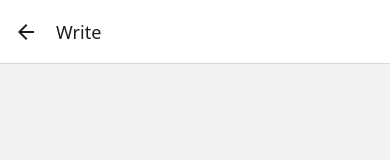
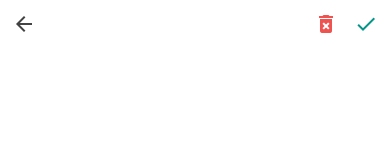
Before and after one commit to SilverStarGo/DayLogApp, a React Native app: screen /Write in a window 390 px wide. Shown: the top 160 px of the page. Built offline with nearby package versions, Linux system fonts and the light colour scheme.

Commit message:
write screen 헤더 UI 준비, write button 기능 구현

```diff
--- /dev/null
+++ b/components/FloatingWriteButton.js
@@ -0,0 +1,63 @@
+import { useNavigation } from '@react-navigation/native';
+import React from 'react';
+import { View, Platform, Pressable, StyleSheet } from 'react-native';
+import Icon from 'react-native-vector-icons/MaterialIcons';
+
+function FloatingWriteButton () {
+    const navigation = useNavigation();
+    const onPress = () => {
+        navigation.navigate('Write');
+    };
+
+    return (
+        <View style={styles.wrapper}>
+            <Pressable
+                style={({pressed}) => [
+                    styles.button,
+                    Platform.OS === 'ios' && {
+                        opacity: pressed ? 0.6 : 1,
+                    },
+                ]}
+                android_ripple={{color: 'white'}}
+                onPress={onPress}
+            >
+                <Icon name="add" size={24} style={styles.icon} />
+            </Pressable>
+        </View>
+    );
+}
+
+const styles = StyleSheet.create({
+    wrapper: {
+        position: 'absolute',
+        bottom: 16,
+        right: 16,
+        width: 56,
+        height: 56,
+        borderRadius: 28,
+        // IOS 전용 그림자 설정
+        shadowColor: '#4d4d4d',
+        shadowOffset: {width: 0, height: 4},
+        shadowOpacity: 0.3,
+        shadowRadius: 4,
+        // 안드로이드 전용 그림자 설정
+        elevation: 5,
+        // 안드로이드에서 물결 효과가 영역 밖으로 나가지 않도록 설정
+
+        // IOS에서는 overflow가 hidden일 경우 그림자가 보여지지 않음
+        overflow: Platform.select({android: 'hidden'}),
+    },
+    button: {
+        width: 56,
+        height: 56,
+        borderRadius: 28,
+        backgroundColor: '#fecc5eff',
+        justifyContent: 'center',
+        alignItems: 'center',
+    },
+    icon: {
+        color: 'white',
+    },
+});
+
+export default FloatingWriteButton;
--- /dev/null
+++ b/components/TransparentCircleButton.js
@@ -0,0 +1,47 @@
+import { Platform, Pressable, StyleSheet, View } from 'react-native';
+import React from 'react';
+import Icon  from 'react-native-vector-icons/MaterialIcons';
+
+function TransparentCircleButton({name, color, hasMarginRight, onPress}) {
+  return (
+    <View
+        style={[styles.iconButtonWrapper, hasMarginRight && styles.rightMargin]}
+    >
+        <Pressable
+            style={({pressed}) => [
+                styles.iconButton,
+                Platform.OS === 'ios' &&
+                    pressed && {
+                        backgroundColor: '#efefef',
+                    },
+            ]}
+            onPress={onPress}
+            android_ripple={{color: '#ededed'}}
+        >
+            <Icon name={name} size={24} color={color} />
+        </Pressable>
+    </View>
+  );
+}
+
+const styles = StyleSheet.create({
+    iconButtonWrapper: {
+        width: 32,
+        height: 32,
+        borderRadius: 16,
+        overflow: 'hidden',
+    },
+    iconButton: {
+        alignItems: 'center',
+        justifyContent: 'center',
+        width: 32,
+        height: 32,
+        borderRadius: 16,
+    },
+
+    rightMargin: {
+        marginRight: 8,
+    },
+});
+
+export default TransparentCircleButton;
--- /dev/null
+++ b/components/WriteHeader.js
@@ -0,0 +1,50 @@
+import { StyleSheet, View } from 'react-native';
+import React from 'react';
+import { useNavigation } from '@react-navigation/native';
+import TransparentCircleButton from './TransparentCircleButton';
+
+function WriteHeader () {
+    const navigation = useNavigation();
+    const onGoBack = () => {
+        navigation.pop();
+    };
+    return (
+        <View style={styles.block}>
+            <View style={styles.iconButtonWrapper}>
+                <TransparentCircleButton
+                    onPress={onGoBack}
+                    name="arrow-back"
+                    color="#424242"
+                />
+            </View>
+            <View style={styles.buttons}>
+                <TransparentCircleButton
+                    name="delete-forever"
+                    color="#ef5350"
+                    hasMarginRight
+                />
+
+                <TransparentCircleButton
+                    name="check"
+                    color="#009688"
+                />
+            </View>
+        </View>
+    );
+}
+
+const styles = StyleSheet.create({
+    block: {
+        height: 48,
+        paddingHorizontal: 8,
+        flexDirection: 'row',
+        alignItems: 'center',
+        justifyContent: 'space-between',
+    },
+    buttons: {
+        flexDirection: 'row',
+        alignItems: 'center',
+    },
+});
+
+export default WriteHeader;
--- a/screens/FeedsScreen.js
+++ b/screens/FeedsScreen.js
@@ -1,26 +1,18 @@
-import React, {useContext} from 'react';
-import { StyleSheet, View, TextInput } from 'react-native'
-import LogContext from '../contexts/LogContext';
+import React from 'react';
+import { StyleSheet, View} from 'react-native';
+import FloatingWriteButton from '../components/FloatingWriteButton';
 
 function FeedsScreen() {
-  const {text, setText} = useContext(LogContext);
-
   return (
     <View style={styles.block}>
-      <TextInput
-        value={text}
-        onChangeText={setText}
-        placeholder="텍스트를 입력하세요."
-        style={styles.input}
-      />
+      <FloatingWriteButton />
     </View>
   );
 }
 
 const styles = StyleSheet.create({
-  input: {
-    padding: 16,
-    backgroundColor: 'white',
+  block: {
+    flex: 1,
   },
 });
 
--- a/screens/RootStack.js
+++ b/screens/RootStack.js
@@ -16,6 +16,7 @@
             <Stack.Screen
                 name='Write'
                 component={WriteScreen}
+                options={{headerShown: false}}
             />
         </Stack.Navigator>
     )
--- a/screens/WriteScreen.js
+++ b/screens/WriteScreen.js
@@ -1,11 +1,21 @@
 import React from 'react';
-import { StyleSheet, View } from 'react-native';
+import { StyleSheet } from 'react-native';
+import { SafeAreaView } from 'react-native-safe-area-context';
+import WriteHeader from '../components/WriteHeader';
 
 function WriteScreen() {
-  return <View style = {styles.block} />;
+  return (
+    <SafeAreaView style={styles.block}>
+        <WriteHeader />
+    </SafeAreaView>
+  );
 }
+
 const styles = StyleSheet.create({
-    block: {},
+    block: {
+      flex: 1,
+      backgroundColor: 'white',
+    },
 });
 
 export default WriteScreen;
```
